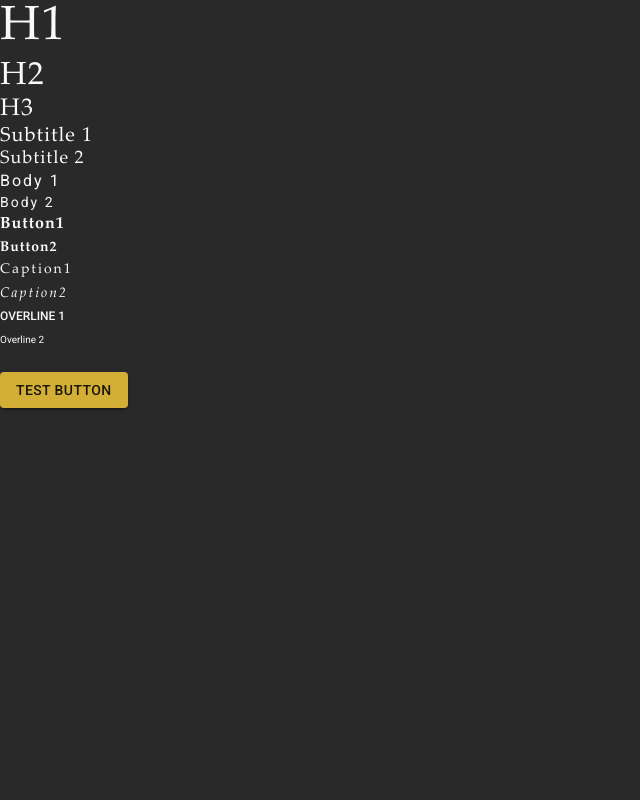
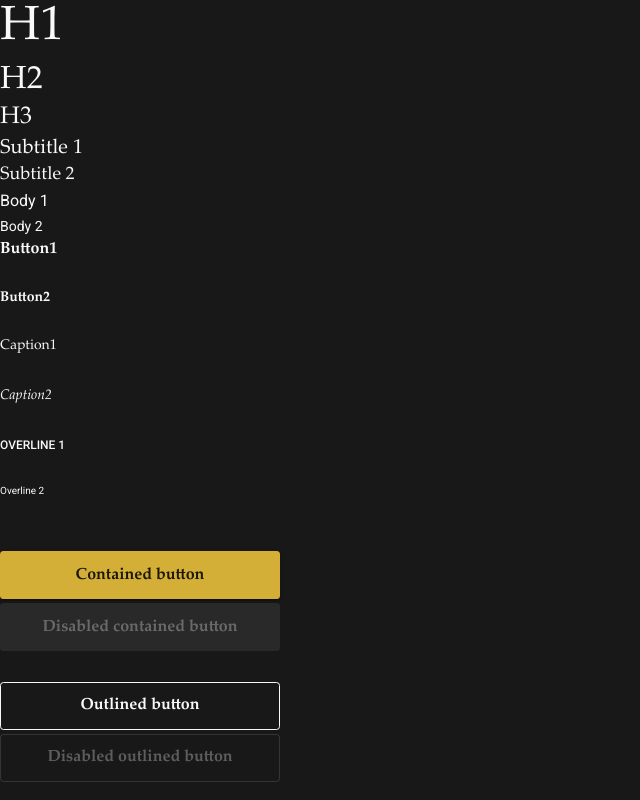
Before and after one commit to VCyx/mb-gallery-client, a Next.js app: page /ui-kit in a window 1280 px wide. Shown: the whole page, without its empty margins (0-640 px from the left). Built offline with nearby package versions, Linux system fonts and the light colour scheme; what @mui/material-nextjs would draw is missing.

Commit message:
buttons styles

```diff
--- a/src/app/ui-kit/page.tsx
+++ b/src/app/ui-kit/page.tsx
@@ -1,8 +1,14 @@
-import { Button, Typography } from "@mui/material";
+import { Box, Button, Typography } from "@mui/material";
 
 export default function UiKit() {
   return (
-    <div>
+    <Box
+      sx={{
+        display: "flex",
+        flexDirection: "column",
+        gap: 0.5,
+      }}
+    >
       <Typography variant="h1">H1</Typography>
       <Typography variant="h2">H2</Typography>
       <Typography variant="h3">H3</Typography>
@@ -10,7 +16,7 @@ export default function UiKit() {
       <Typography variant="subtitle2">Subtitle 2</Typography>
       <Typography variant="body1">Body 1</Typography>
       <Typography variant="body2">Body 2</Typography>
-      <Typography variant="button1">Button1</Typography>
+      <Typography variant="button">Button1</Typography>
       <br />
       <Typography variant="button2">Button2</Typography>
       <br />
@@ -25,7 +31,44 @@ export default function UiKit() {
       <br />
       <br />
 
-      <Button variant="contained">Test button</Button>
-    </div>
+      <Button
+        sx={{
+          width: 280,
+        }}
+        variant="contained"
+      >
+        Contained button
+      </Button>
+
+      <Button
+        sx={{
+          width: 280,
+        }}
+        variant="contained"
+        disabled
+      >
+        Disabled contained button
+      </Button>
+
+      <br />
+
+      <Button
+        sx={{
+          width: 280,
+        }}
+        variant="outlined"
+      >
+        Outlined button
+      </Button>
+      <Button
+        sx={{
+          width: 280,
+        }}
+        variant="outlined"
+        disabled
+      >
+        Disabled outlined button
+      </Button>
+    </Box>
   );
 }
--- a/src/data/styles/colors.ts
+++ b/src/data/styles/colors.ts
@@ -1,7 +1,9 @@
 export const primaryColor = "#D4AF37";
-export const bgColor = "#292929";
 
 export const primaryText = "#F9F9F9";
+export const grey300 = "#292929";
+export const black1 = "#0C0C0C";
+export const black2 = "#181818";
 
 export const successColor = "#4B9300";
 export const warningColor = "#F72F38";
--- a/src/data/styles/overridesComponent.ts
+++ b/src/data/styles/overridesComponent.ts
@@ -1,5 +1,5 @@
 import { Components } from "@mui/material/styles";
-import { bgColor, primaryColor } from "./colors";
+import { black1, grey300, primaryColor, primaryText } from "./colors";
 import { Theme } from "@mui/material/styles/createThemeNoVars";
 import { CssVarsTheme } from "@mui/material/styles/createThemeWithVars";
 
@@ -37,11 +37,11 @@ export const getOverridesComponent = (): Components<
           padding: 0,
         },
         "::-moz-selection": {
-          color: bgColor,
+          color: black1,
           backgroundColor: primaryColor,
         },
         "::selection": {
-          color: bgColor,
+          color: black1,
           backgroundColor: primaryColor,
         },
         "::-webkit-scrollbar": {
@@ -53,18 +53,70 @@ export const getOverridesComponent = (): Components<
         },
       },
     },
-    MuiLink: {
+    MuiButton: {
+      defaultProps: {
+        disableRipple: true,
+      },
       styleOverrides: {
         root: {
-          // fontFamily: fontSourceSansPro,
-          fontStyle: "italic",
-          fontWeight: 400,
-          fontSize: 14,
-          lineHeight: "18px",
-          cursor: "pointer",
-          textDecoration: "none",
+          borderRadius: 3.5,
+        },
+        sizeSmall: {
+          height: 40,
+        },
+        sizeMedium: {
+          height: 48,
+        },
+        sizeLarge: {
+          height: 56,
+        },
+
+        contained: {
+          ":hover": {
+            color: primaryColor,
+            backgroundColor: black1,
+            border: `0.5px solid ${primaryColor}`,
+          },
+          ":active": {
+            opacity: 0.8,
+            backgroundColor: grey300,
+          },
+          ":disabled": {
+            backgroundColor: grey300,
+          },
+        },
+
+        outlined: {
+          color: primaryText,
+          border: `0.5px solid ${primaryText}`,
+
+          ":hover": {
+            color: black1,
+            backgroundColor: primaryColor,
+            border: `0.5px solid ${primaryColor}`,
+          },
+          ":active": {
+            filter: "brightness(0.65)",
+          },
+          ":disabled": {
+            borderWidth: 0.5,
+            backgroundColor: "transparent",
+          },
         },
       },
     },
+    // MuiLink: {
+    //   styleOverrides: {
+    //     root: {
+    //       // fontFamily: fontSourceSansPro,
+    //       fontStyle: "italic",
+    //       fontWeight: 400,
+    //       fontSize: 14,
+    //       lineHeight: "18px",
+    //       cursor: "pointer",
+    //       textDecoration: "none",
+    //     },
+    //   },
+    // },
   };
 };
--- a/src/data/styles/theme.ts
+++ b/src/data/styles/theme.ts
@@ -1,7 +1,7 @@
 "use client";
 
 import { createTheme } from "@mui/material/styles";
-import { bgColor, primaryColor, primaryText } from "./colors";
+import { grey300, black1, black2, primaryColor, primaryText } from "./colors";
 
 import { getOverridesComponent } from "./overridesComponent";
 import { getTypography } from "./typography";
@@ -13,12 +13,15 @@ export const theme = createTheme({
     primary: {
       main: primaryColor,
     },
-    grey: {},
+    grey: {
+      "300": grey300,
+      "400": black1,
+    },
     text: {
       primary: primaryText,
     },
     background: {
-      default: bgColor,
+      default: black2,
     },
   },
   components: getOverridesComponent(),
--- a/src/data/styles/typography.ts
+++ b/src/data/styles/typography.ts
@@ -9,7 +9,7 @@ export const getTypography = (): TypographyOptions => {
       fontWeight: 400,
       fontSize: 48,
       lineHeight: "120%",
-      letterSpacing: 1,
+      letterSpacing: "1%",
       color: primaryText,
     },
     h2: {
@@ -18,7 +18,7 @@ export const getTypography = (): TypographyOptions => {
       fontWeight: 400,
       fontSize: 32,
       lineHeight: "120%",
-      letterSpacing: 1,
+      letterSpacing: "1%",
       color: primaryText,
     },
     h3: {
@@ -27,7 +27,7 @@ export const getTypography = (): TypographyOptions => {
       fontWeight: 400,
       fontSize: 24,
       lineHeight: "120%",
-      letterSpacing: 1,
+      letterSpacing: "1%",
       color: primaryText,
     },
     subtitle1: {
@@ -36,7 +36,7 @@ export const getTypography = (): TypographyOptions => {
       fontWeight: 400,
       fontSize: 20,
       lineHeight: "120%",
-      letterSpacing: 1,
+      letterSpacing: "1%",
       color: primaryText,
     },
     subtitle2: {
@@ -45,7 +45,7 @@ export const getTypography = (): TypographyOptions => {
       fontWeight: 400,
       fontSize: 18,
       lineHeight: "120%",
-      letterSpacing: 1,
+      letterSpacing: "1%",
       color: primaryText,
     },
     body1: {
@@ -54,7 +54,7 @@ export const getTypography = (): TypographyOptions => {
       fontWeight: 400,
       fontSize: 16,
       lineHeight: "140%",
-      letterSpacing: 2,
+      letterSpacing: "2%",
       color: primaryText,
     },
     body2: {
@@ -63,16 +63,17 @@ export const getTypography = (): TypographyOptions => {
       fontWeight: 400,
       fontSize: 14,
       lineHeight: "140%",
-      letterSpacing: 2,
+      letterSpacing: "2%",
       color: primaryText,
     },
-    button1: {
+    button: {
       fontFamily: "var(--font-palatino)",
       fontStyle: "normal",
       fontWeight: 700,
       fontSize: 16,
       lineHeight: "120%",
-      letterSpacing: 1,
+      letterSpacing: "1%",
+      textTransform: "none",
     },
     button2: {
       fontFamily: "var(--font-palatino)",
@@ -80,7 +81,7 @@ export const getTypography = (): TypographyOptions => {
       fontWeight: 700,
       fontSize: 14,
       lineHeight: "120%",
-      letterSpacing: 1,
+      letterSpacing: "1%",
     },
     caption1: {
       fontFamily: "var(--font-palatino)",
@@ -88,7 +89,7 @@ export const getTypography = (): TypographyOptions => {
       fontWeight: 400,
       fontSize: 14,
       lineHeight: "140%",
-      letterSpacing: 2,
+      letterSpacing: "2%",
       color: primaryText,
     },
     caption2: {
@@ -97,7 +98,7 @@ export const getTypography = (): TypographyOptions => {
       fontWeight: 400,
       fontSize: 14,
       lineHeight: "140%",
-      letterSpacing: 2,
+      letterSpacing: "2%",
       color: primaryText,
     },
     overline1: {
```
Also changed, not shown: src/app/page.tsx (+43 -44 lines).
